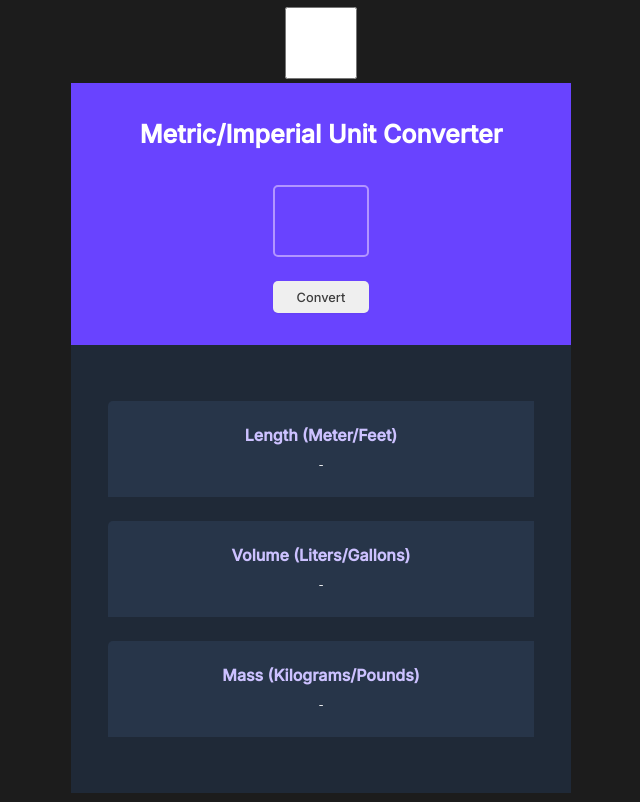
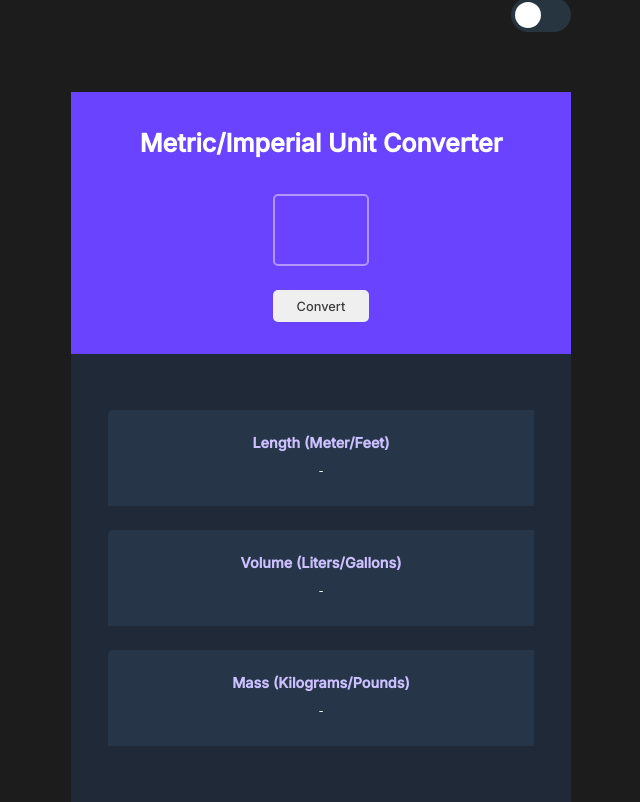
Before and after one commit to aditiintechk/unit-converter, a plain HTML site: page index.html in a window 1280 px wide. Shown: the whole page, without its empty margins (319-959 px from the left). Drawn offline with Linux system fonts and the light colour scheme.

Commit message:
Styling & positioning theme-switch

```diff
--- a/style.css
+++ b/style.css
@@ -4,10 +4,12 @@
     --clr-bg: #1C1C1C;
     --clr-upper: #6943FF;
     --clr-lower: #1F2937;
-    --clr-primary: #fff;
+    --clr-primary: #FFF;
     --clr-secondary: #CCC1FF;
     --clr-border: #B295FF;
     --clr-section: #273549;
+    --clr-support-text: #FFF;
+    --clr-button-text: #3D3D3D;
 }
 * {
     margin: 0;
@@ -78,7 +80,7 @@ input[type=number] {
     font-family: inherit;
     font-weight: 500;
     font-size: 0.8rem;
-    color: #3D3D3D;
+    color: var(--clr-button-text);
 
     box-shadow: 0px 1px 2px rgba(0, 0, 0, 0.05);
     border: none;
@@ -101,7 +103,7 @@ section {
 
 h3 {
     font-weight: 600;
-    font-size: 1rem;
+    font-size: 0.9rem;
     color: var(--clr-secondary);
 
     padding-top: 1.5rem;
@@ -111,7 +113,13 @@ h3 {
 p {
     font-size: 0.7rem;
     height: 1.5rem;
+    color: var(--clr-support-text);
 }
+
+.theme-switch-wrapper {
+    display: none;
+}
+
 
 @media(min-width: 600px) {
     body {
@@ -125,4 +133,77 @@ p {
     .container {
         width: 500px;
     }
+
+/* from: https://dev.to/ananyaneogi/create-a-dark-light-mode-switch-with-css-variables-34l8 */
+
+
+    .theme-switch-wrapper {
+        display: flex;
+        align-items: center;
+        position: relative;
+    }
+    .theme-switch {
+        display: inline-block;
+        height: 34px;
+        position: relative;
+        margin-bottom: 60px;
+        left: 88%;
+        bottom: 90%;
+        width: 60px;
+    }
+
+    .theme-switch input {
+        display:none;
+    }
+
+    .slider {
+        background-color: #273540;
+        bottom: 0;
+        cursor: pointer;
+        left: 0;
+        position: absolute;
+        right: 0;
+        top: 0;
+        transition: .4s;
+    }
+
+    .slider:before {
+        background-color: #fff;
+        bottom: 4px;
+        content: "";
+        height: 26px;
+        left: 4px;
+        position: absolute;
+        transition: .4s;
+        width: 26px;
+    }
+
+    input:checked + .slider {
+        background-color: #CCC;
+    }
+
+    input:checked + .slider:before {
+        transform: translateX(26px);
+    }
+
+    .slider.round {
+        border-radius: 34px;
+    }
+
+    .slider.round:before {
+        border-radius: 50%;
+    }
+
+    [data-theme="light"] {
+        --clr-bg: #1C1C1C;
+        --clr-upper: #5A537B;
+        --clr-lower: #F4F4F4;
+        --clr-primary: #FFF;
+        --clr-secondary: #5A537B;
+        --clr-border: #ccc;
+        --clr-section: #FFF;
+        --clr-support-text: #353535;
+        --clr-button-text: #3D3D3D;
+    }
+
 }
```
